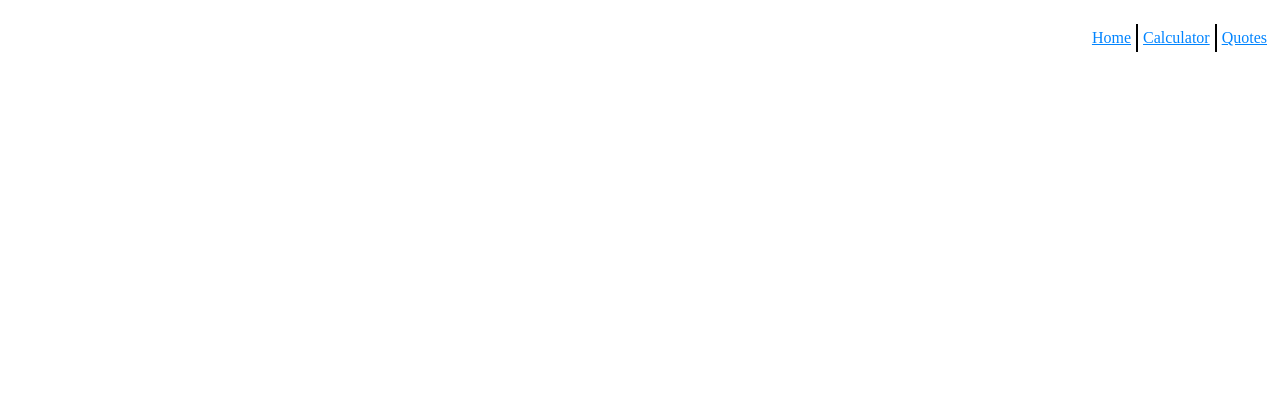
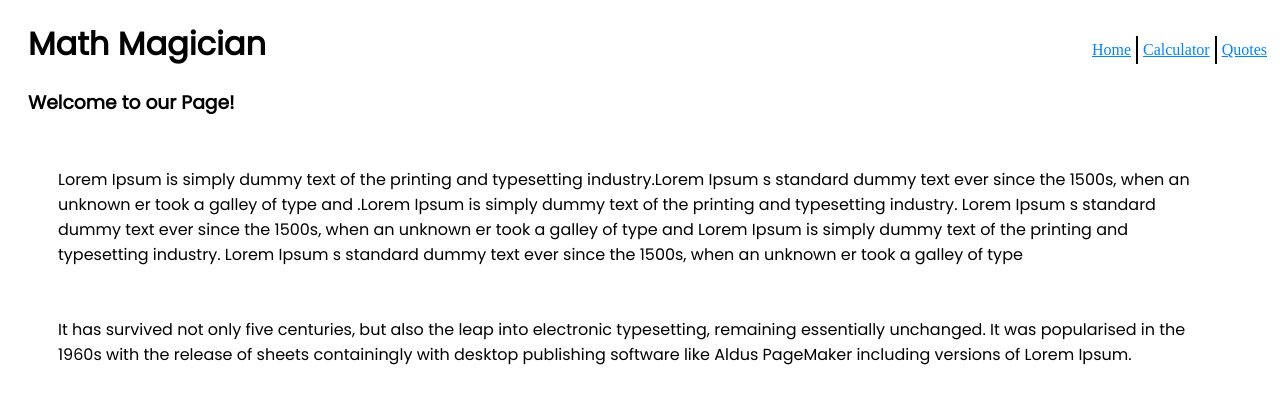
Before and after one commit to farouqdaif1/Math-Magicians, a React (Create React App) app: page / in a window 1280 px wide. Shown: the top 404 px of the page. Built offline with nearby package versions, Linux system fonts and the light colour scheme.

Commit message:
Fix wireframe and Home page

```diff
--- a/src/App.css
+++ b/src/App.css
@@ -1,3 +1,5 @@
+@import url("https://fonts.googleapis.com/css2?family=Poppins&family=Roboto+Slab&display=swap");
+
 .result {
   height: 60px;
   background-color: #8b8989a6;
@@ -93,6 +95,7 @@ h3 {
   margin-top: 100px;
   font-weight: 700;
   font-family: "Poppins", sans-serif;
+  font-size: 38px;
 }
 
 .cal-body {
--- a/src/App.js
+++ b/src/App.js
@@ -16,7 +16,7 @@ function App() {
       <div>
         <Nav />
         <Switch>
-          <Route path="/home" exact component={Home} />
+          <Route path="/" exact component={Home} />
           <Route path="/Calculate" component={Calculate} />
           <Route path="/Quote" component={Quote} />
         </Switch>
--- a/src/Nav.js
+++ b/src/Nav.js
@@ -7,7 +7,7 @@ function Nav() {
   return (
     <nav>
       <ul className="nav-link">
-        <Link style={line} to="/home">
+        <Link style={line} to="/">
           <li>Home</li>
         </Link>
         <div className="line" />
```
